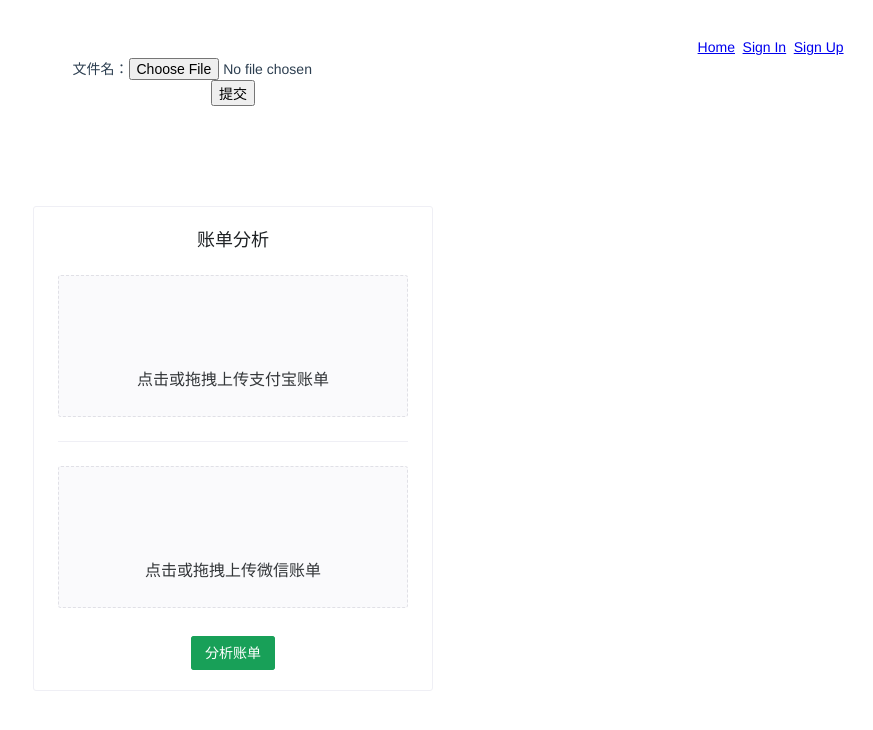
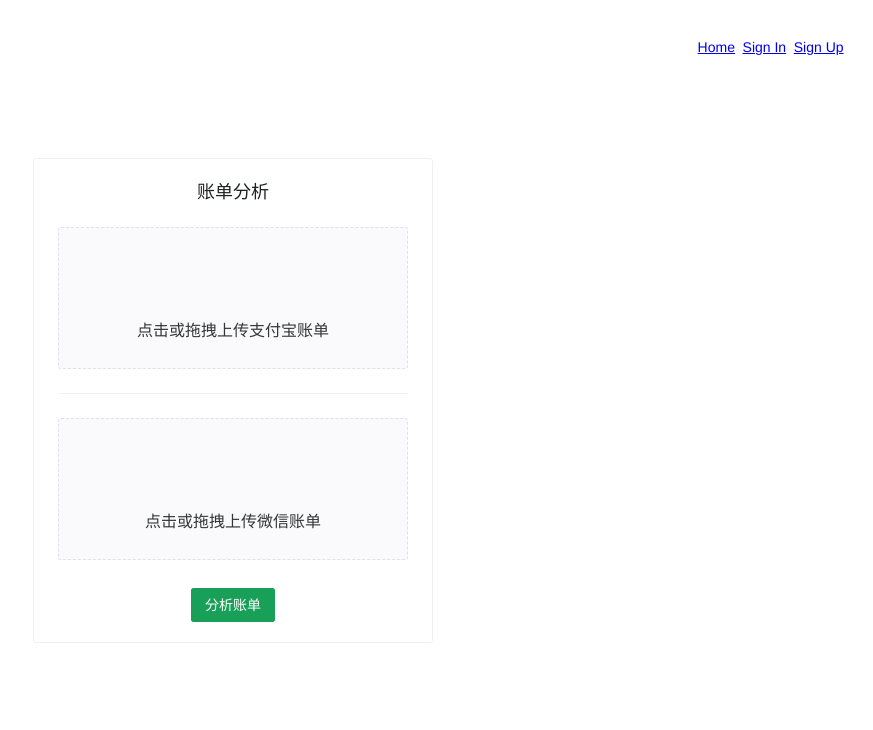
Before and after one commit to LinHeLurking/bill_visualizer_frontend, a Vue app: page / in a window 1280 px wide. Shown: the top 730 px of the page, without its empty margins (407-1280 px from the left). Built offline with nearby package versions, Linux system fonts and the light colour scheme; some icons are missing.

Commit message:
remove contrast codes

```diff
--- a/src/components/MainPage.vue
+++ b/src/components/MainPage.vue
@@ -52,12 +52,12 @@ export default defineComponent({
 </script>
 
 <template>
-    <form action="upload.php" method="post" enctype="multipart/form-data">
+    <!-- <form action="upload.php" method="post" enctype="multipart/form-data">
         <label for="file">文件名：</label>
         <input type="file" name="file" id="file" />
         <br />
         <input type="submit" name="submit" value="提交" />
-    </form>
+    </form> -->
     <n-card title="账单分析">
         <div class="upload-container-outer">
             <div class="upload-container-inner">
```
